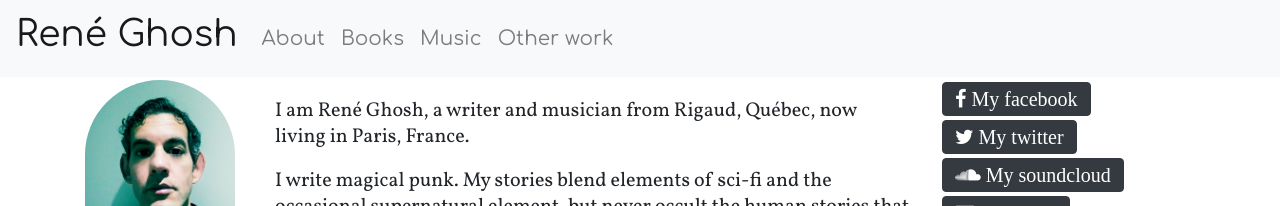
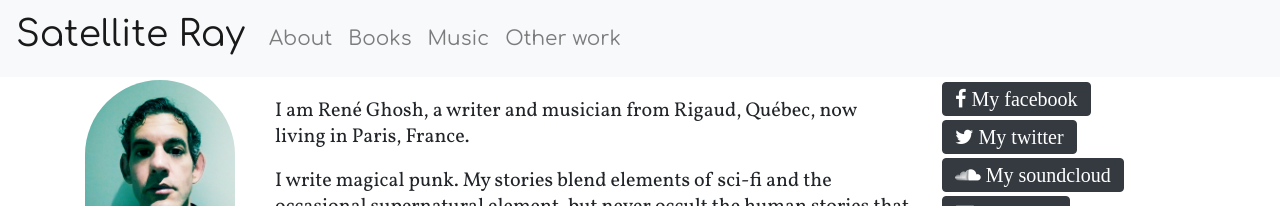
Before and after one commit to reneghosh/reneghosh.github.io, a Jekyll site: the page built from index.md, in a window 1280 px wide. Shown: the top 206 px of the page. Built offline with Jekyll 4.4.1, drawn with Linux system fonts in a browser that asks for light colours; some web fonts are replaced.

Commit message:
Update navigation.html

```diff
--- a/_includes/navigation.html
+++ b/_includes/navigation.html
@@ -1,5 +1,5 @@
 <nav class="navbar navbar-expand-lg navbar-light bg-light fixed-top" id="thenavbar">
-  <a class="navbar-brand mb-0" href="#"><h1 class="title">René Ghosh</h1></a>
+  <a class="navbar-brand mb-0" href="#"><h1 class="title">Satellite Ray</h1></a>
   <button class="navbar-toggler" type="button" data-toggle="collapse" data-target="#navbarSupportedContent" aria-controls="navbarSupportedContent" aria-expanded="false" aria-label="Toggle navigation">
       <span class="navbar-toggler-icon"></span>
   </button>
```
